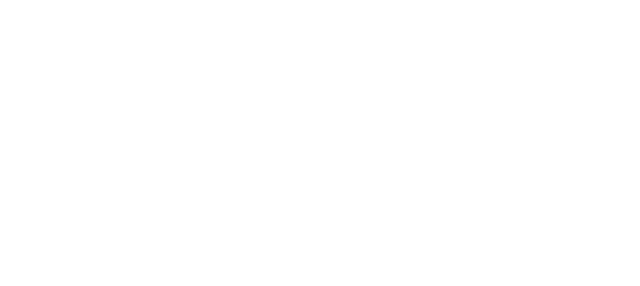
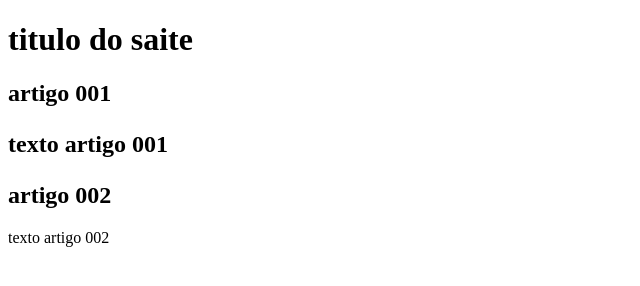
Before and after one commit to lucasferreiragafanhoto/projeto-saite, a plain HTML site: page index.html in a window 1280 px wide. Shown: the whole page, without its empty margins (0-640 px from the left). Drawn offline with Linux system fonts and the light colour scheme.

Commit message:
add index

```diff
--- a/index.html
+++ b/index.html
@@ -4,9 +4,22 @@
      <meta charset="UTF-8">
      <meta http-equiv="X-UA-Compatible" content="IE=edge">
      <meta name="viewport" content="width=device-width, initial-scale=1.0">
-     <title>titulo do saite</title>
+     <title>projeto saite
+</title>
 </head>
 <body>
+     <main>
+          <header>
+               <h1>titulo do saite</h1>
+          </header>
+          <article>
+               <h2>artigo 001
+                    <p>texto artigo 001</p>
+               </h2>
+          </article>
+          <h2>artigo 002</h2>
+          <p>texto artigo 002</p>
+     </main>
 
 </body>
 </html>
```
